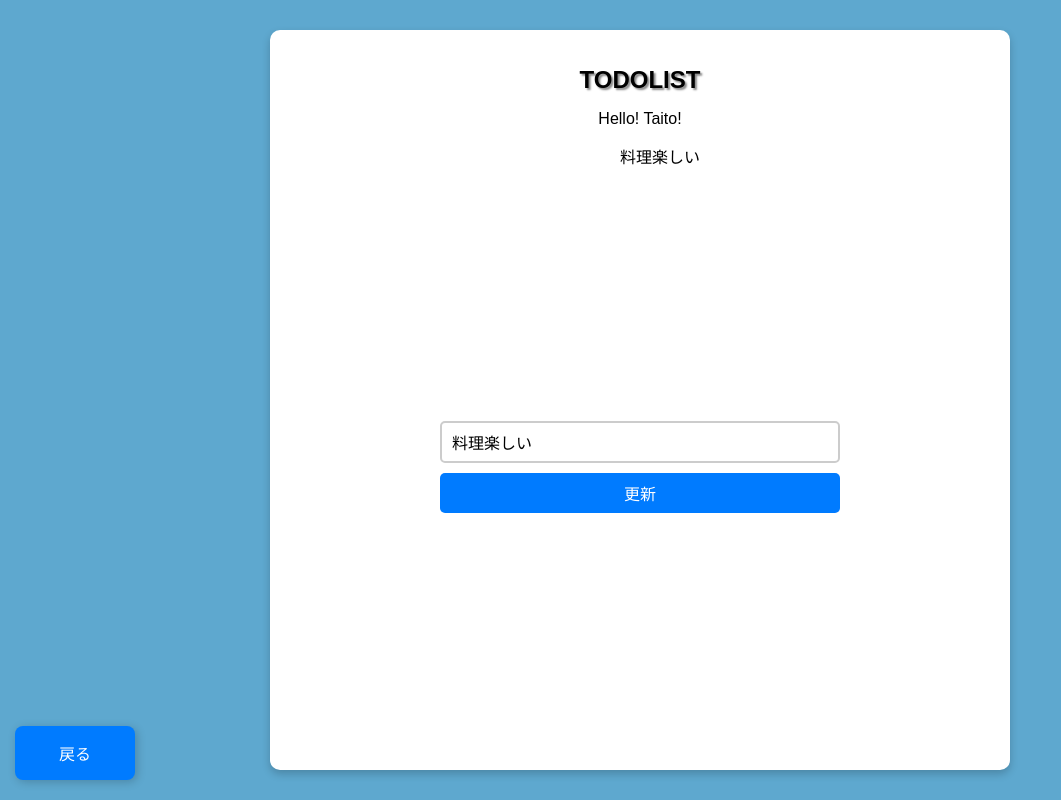
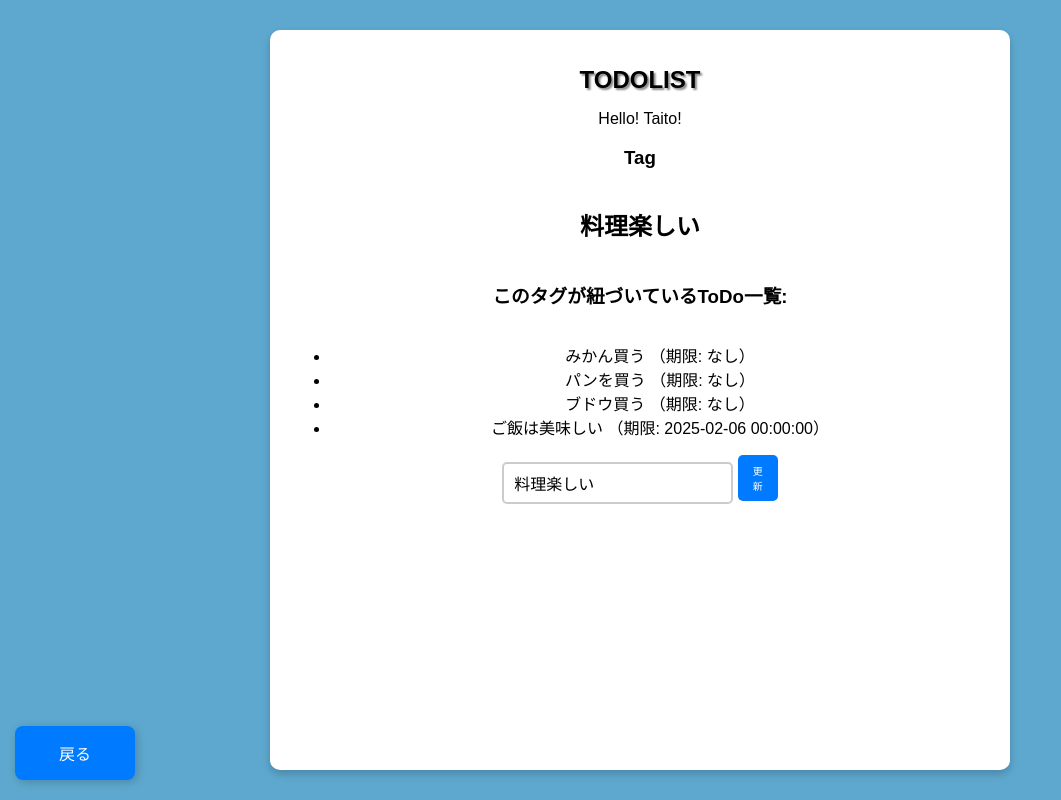
Before and after one commit to Taito1608/study_backend, a FastAPI app: page /tag/2 in a window 1280 px wide. Shown: the whole page, without its empty margins (0-1061 px from the left). Run offline with FastAPI, Linux system fonts and the light colour scheme.

Commit message:
Tagに紐づいているTodoを表示

```diff
--- a/app/main.py
+++ b/app/main.py
@@ -54,7 +54,6 @@ def delete_todo(todo_id: int):
     db.delete(todo_item)
     db.commit()
 
-
     return JSONResponse(status_code=200, content={"message": "ToDoが削除されました"})
 
 #Todo 更新
@@ -98,6 +97,35 @@ async def update_todo(todo_id: int, request:Request):
     print(f"ToDo: {todobox}, 日付: {tododate}, 完了: {todocomp}")
     return JSONResponse(status_code=200, content={"message": "ToDoが更新されました"})
 
+#Todo 作成
+@app.post("/todo")
+async def create_todo(
+    box: str = Form(...),
+    tag: List[int] = Form(...),  # 複数タグ対応
+):
+    print(f"ToDo: {box}, タグID: {tag}")
+
+    # ToDo のレコード作成
+    new_record = Todo(box=box, completed=False)
+    db.add(new_record)
+    db.commit()
+    db.refresh(new_record)
+
+    # Setのレコード作成（複数のtag_idを登録）
+    if tag:  # tag_idが空でないことを確認
+        for tag_id in tag:
+            new_set = Set(todo_id=new_record.id, tag_id=tag_id)
+            db.add(new_set)
+            print(f"関連付けられたタグ: {tag_id}")
+
+        # コミットはループ外で一括して行う
+        db.commit()
+
+    print(f"挿入したToDoレコード: {new_record.id}, {new_record.box}, {new_record.completed}")
+
+    # リダイレクトして最新のToDoリストを表示
+    return RedirectResponse(url="/todo", status_code=303)
+
 #Todo 取得(個別)
 @app.get("/todo/{todo_id}", response_class=HTMLResponse)
 async def read_todo(request: Request, todo_id: int):
@@ -117,7 +145,6 @@ async def read_todo(request: Request, todo_id: int):
         "tag_list": tag_list,  # 全タグ（選択肢）
         "todo_tags": todo_tags  # 紐づくタグ（表示用）
     })
-
 
 #Todo 取得(一覧)
 @app.get("/todo")
@@ -153,87 +180,23 @@ async def read_todolist(request: Request):
         "tag_list": tag_list,
     })
 
+#Tag 削除
+@app.delete("/tag/{tag_id}")
+def delete_tag(tag_id: int):
+    # 指定されたTagを取得
+    tag_item = db.query(Tag).filter(Tag.id == tag_id).first()
 
-#Todo 作成
-@app.post("/todo")
-async def create_todo(
-    box: str = Form(...),
-    tag: List[int] = Form(...),  # 複数タグ対応
-):
-    print(f"ToDo: {box}, タグID: {tag}")
+    if not tag_item:
+        return JSONResponse(status_code=404, content={"message": "Tagが見つかりません"})
 
-    # ToDo のレコード作成
-    new_record = Todo(box=box, completed=False)
-    db.add(new_record)
+    # 関連するSetテーブルのレコードを削除
+    db.query(Set).filter(Set.tag_id == tag_id).delete()
+
+    # Tag自体を削除
+    db.delete(tag_item)
     db.commit()
-    db.refresh(new_record)
 
-    # Setのレコード作成（複数のtag_idを登録）
-    if tag:  # tag_idが空でないことを確認
-        for tag_id in tag:
-            new_set = Set(todo_id=new_record.id, tag_id=tag_id)
-            db.add(new_set)
-            print(f"関連付けられたタグ: {tag_id}")
-
-        # コミットはループ外で一括して行う
-        db.commit()
-
-    print(f"挿入したToDoレコード: {new_record.id}, {new_record.box}, {new_record.completed}")
-
-    # リダイレクトして最新のToDoリストを表示
-    return RedirectResponse(url="/todo", status_code=303)
-
-
-
-
-
-
-#Tag 取得(一覧)
-@app.get("/tag")
-async def read_tags(request: Request):
-    tag_list = db.query(Tag).all()
-    todo_list = db.query(Todo).all()
-    set_list = db.query(Set).all
-    db.close()
-
-    return templates.TemplateResponse("taglist_get.html", {
-        "request": request,
-        "name": "Taito!",
-        "todo_list": todo_list,
-        "tag_list": tag_list,
-        "set_list": set_list
-        })
-
-#Tag 取得(個別)
-@app.get("/tag/{tag_id}")
-async def read_tag(request: Request, tag_id):
-  tag = db.query(Tag).filter(Tag.id == tag_id).first()
-
-
-  return templates.TemplateResponse("tag_get.html", {
-        "request": request,
-        "name": "Taito!",
-        "tag": tag,
-        "tag_id": tag_id
-        })
-
-#Tag 作成
-@app.post("/tag")
-def create_tab(
-    box: str = Form(...),
-):
-
-    print(f"Tag: {box}")
-
-    #tagのレコード作成
-    new_record = Tag(desc=box)
-    db.add(new_record)
-    db.commit()
-    db.refresh(new_record)
-
-    print(f"挿入したレコード: {new_record.id}, {new_record.desc}")
-    # 追加後にリダイレクトして、最新のTagリストを表示する
-    return RedirectResponse(url="/tag", status_code=303)
+    return JSONResponse(status_code=200, content={"message": "Tagが削除されました"})
 
 #Tag 更新
 @app.put("/tag/{tag_id}")
@@ -257,21 +220,60 @@ async def update_tag(tag_id: int, request: Request):
 
     return JSONResponse(status_code=200, content={"message": "Tagが更新されました"})
 
+#Tag 取得(個別)
+@app.get("/tag/{tag_id}")
+async def read_tag(request: Request, tag_id: int):
+    tag = db.query(Tag).filter(Tag.id == tag_id).first()
 
-#Tag 削除
-@app.delete("/tag/{tag_id}")
-def delete_tag(tag_id: int):
-    # 指定されたTagを取得
-    tag_item = db.query(Tag).filter(Tag.id == tag_id).first()
+    if not tag:
+        return JSONResponse(status_code=404, detail="Tagが見つかりません")
 
-    if not tag_item:
-        return JSONResponse(status_code=404, content={"message": "Tagが見つかりません"})
+    # Tagに紐づくTodoを取得（Setテーブルを使う）
+    related_todos = (
+        db.query(Todo)
+        .join(Set, Set.todo_id == Todo.id)
+        .filter(Set.tag_id == tag_id)
+        .all()
+    )
 
-    # 関連するSetテーブルのレコードを削除
-    db.query(Set).filter(Set.tag_id == tag_id).delete()
+    return templates.TemplateResponse("tag_get.html", {
+        "request": request,
+        "name": "Taito!",
+        "tag": tag,
+        "tag_id": tag_id,
+        "related_todos": related_todos  # 紐づくToDoリストを渡す
+    })
 
-    # Tag自体を削除
-    db.delete(tag_item)
+#Tag 取得(一覧)
+@app.get("/tag")
+async def read_tags(request: Request):
+    tag_list = db.query(Tag).all()
+    todo_list = db.query(Todo).all()
+    set_list = db.query(Set).all
+    db.close()
+
+    return templates.TemplateResponse("taglist_get.html", {
+        "request": request,
+        "name": "Taito!",
+        "todo_list": todo_list,
+        "tag_list": tag_list,
+        "set_list": set_list
+        })
+
+#Tag 作成
+@app.post("/tag")
+def create_tab(
+    box: str = Form(...),
+):
+
+    print(f"Tag: {box}")
+
+    #tagのレコード作成
+    new_record = Tag(desc=box)
+    db.add(new_record)
     db.commit()
+    db.refresh(new_record)
 
-    return JSONResponse(status_code=200, content={"message": "Tagが削除されました"})
+    print(f"挿入したレコード: {new_record.id}, {new_record.desc}")
+    # 追加後にリダイレクトして、最新のTagリストを表示する
+    return RedirectResponse(url="/tag", status_code=303)
--- a/app/templates/tag_get.html
+++ b/app/templates/tag_get.html
@@ -1,36 +1,24 @@
 {% extends "layout.html" %}
 {% block content %}
 
+    <h3>Tag</h3>
+    <h2>{{ tag.desc }}</h2>
+
+    <h3>このタグが紐づいているToDo一覧:</h3>
     <ul>
-        {{ tag.desc }}
+        {% for todo in related_todos %}
+            <li>{{ todo.box }} （期限: {{ todo.date if todo.date else 'なし' }}）</li>
+        {% else %}
+            <li>このタグに紐づくToDoはありません。</li>
+        {% endfor %}
     </ul>
 
     <form id="tag-updateform" class="tag-updateform" data-tag-id="{{ tag.id }}">
         <input type="text" id="update-tagdesc" class="tag-updateinput" placeholder="Tagを入力" name="tagdesc" required value="{{ tag.desc }}">
-
         <button type="submit" class="add-button">更新</button>
     </form>
 
     <a href="/tag" class="back-button">戻る</a>
-
-    <style>
-        /* Tag更新画面*/
-        .tag-updateform {
-            display: flex;
-            flex-direction: column;
-            gap: 10px; /* 各要素の間隔を調整 */
-            width: 100%;
-            max-width: 400px; /* フォームの最大幅を制限 */
-            margin: auto; /* 中央配置 */
-        }
-
-        .add-button {
-            width: 100%; /* 幅を揃える */
-            padding: 8px;
-            font-size: 16px;
-        }
-
-    </style>
 
     <script>
         // Tagの更新処理
@@ -41,16 +29,15 @@
                 return;
             }
 
-            const tagId = form.dataset.tagId; // HTML の data-tag-id から取得
+            const tagId = form.dataset.tagId;
 
             form.addEventListener("submit", async function (event) {
-                event.preventDefault(); // フォームの通常の送信を防ぐ
+                event.preventDefault();
 
                 if (!confirm("本当に更新しますか？")) {
                     return;
                 }
 
-                // フォームのデータを取得
                 const formData = new FormData(form);
                 const data = {
                     tagdesc: formData.get("tagdesc"),
@@ -67,7 +54,7 @@
 
                     if (response.ok) {
                         alert("Tagを更新しました");
-                        location.reload(); // ページをリロード
+                        location.reload();
                     } else {
                         const responseData = await response.json();
                         alert("更新に失敗しました: " + (responseData.message || "不明なエラー"));
--- a/app/templates/todo.html
+++ b/app/templates/todo.html
@@ -43,7 +43,7 @@
             {% endfor %}
         </select>
 
-        <button type="submit" class="add-button">追加</button>
+        <button type="submit" class="add-button">更新</button>
     </form>
 
     <a href="/todo" class="back-button">戻る</a>
```
Also changed, not shown: todo.db.
